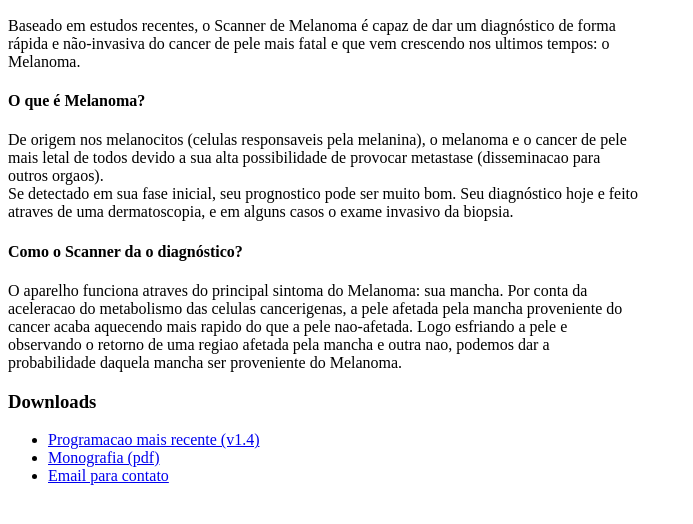
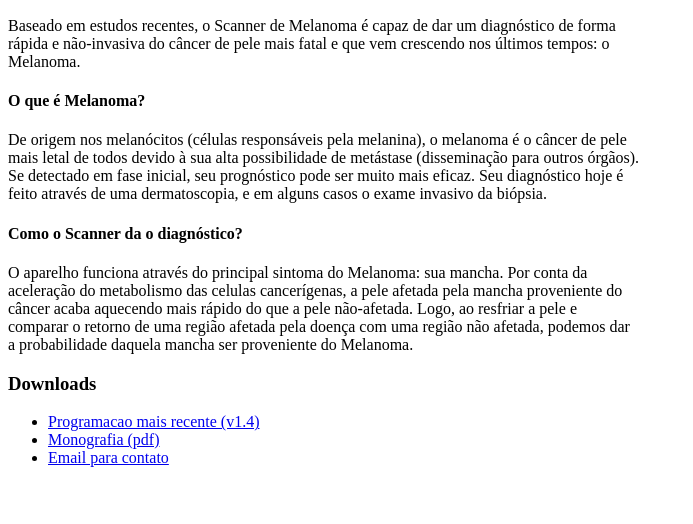
Before and after one commit to scannerdemelanoma/scannerdemelanoma.github.io, a plain HTML site: page index.html in a window 1280 px wide. Shown: the part 50-574 px from the top of the page, without its empty margins (0-693 px from the left). Drawn offline with Linux system fonts and the light colour scheme.

Commit message:
Update index.html

```diff
--- a/index.html
+++ b/index.html
@@ -13,12 +13,12 @@
         </header>
         <div style="float: left; width: 50%">
 
-			Baseado em estudos recentes, o Scanner de Melanoma é capaz de dar um diagnóstico de forma rápida e não-invasiva do cancer de pele mais fatal e que vem crescendo nos ultimos tempos: o Melanoma. <br>
+			Baseado em estudos recentes, o Scanner de Melanoma é capaz de dar um diagnóstico de forma rápida e não-invasiva do câncer de pele mais fatal e que vem crescendo nos últimos tempos: o Melanoma. <br>
 			<h4> O que é Melanoma? </h4>
-			De origem nos melanocitos (celulas responsaveis pela melanina), o melanoma e o cancer de pele mais letal de todos devido a sua alta possibilidade de provocar metastase (disseminacao para outros orgaos). <br>
-			Se detectado em sua fase inicial, seu prognostico pode ser muito bom. Seu diagnóstico hoje e feito atraves de uma dermatoscopia, e em alguns casos o exame invasivo da biopsia.
+			De origem nos melanócitos (células responsáveis pela melanina), o melanoma é o câncer de pele mais letal de todos devido à sua alta possibilidade de metástase (disseminação para outros órgãos).
+Se detectado em fase inicial, seu prognóstico pode ser muito mais eficaz. Seu diagnóstico hoje é feito através de uma dermatoscopia, e em alguns casos o exame invasivo da biópsia.
 			<h4> Como o Scanner da o diagnóstico? </h4>
-			O aparelho funciona atraves do principal sintoma do Melanoma: sua mancha. Por conta da aceleracao do metabolismo das celulas cancerigenas, a pele afetada pela mancha proveniente do cancer acaba aquecendo mais rapido do que a pele nao-afetada. Logo esfriando a pele e observando o retorno de uma regiao afetada pela mancha e outra nao, podemos dar a probabilidade daquela mancha ser proveniente do Melanoma.
+			O aparelho funciona através do principal sintoma do Melanoma: sua mancha. Por conta da aceleração do metabolismo das celulas cancerígenas, a pele afetada pela mancha proveniente do câncer acaba aquecendo mais rápido do que a pele não-afetada. Logo, ao resfriar a pele e comparar o retorno de uma região afetada pela doença com uma região não afetada, podemos dar a probabilidade daquela mancha ser proveniente do Melanoma.
 
             <p>
 			<h3>Downloads</h3>
```
